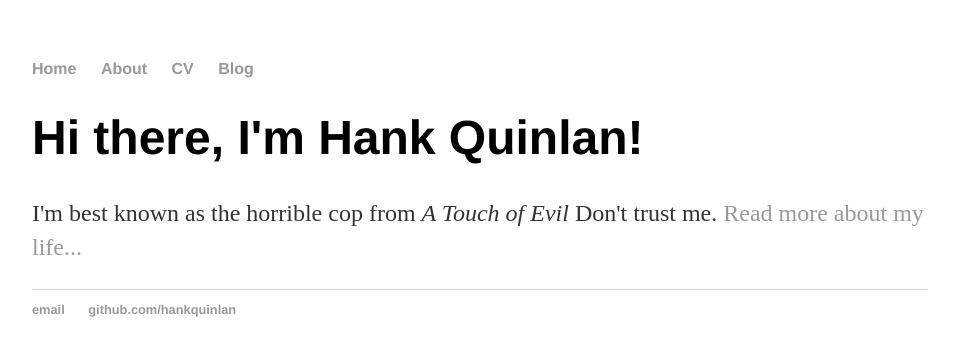
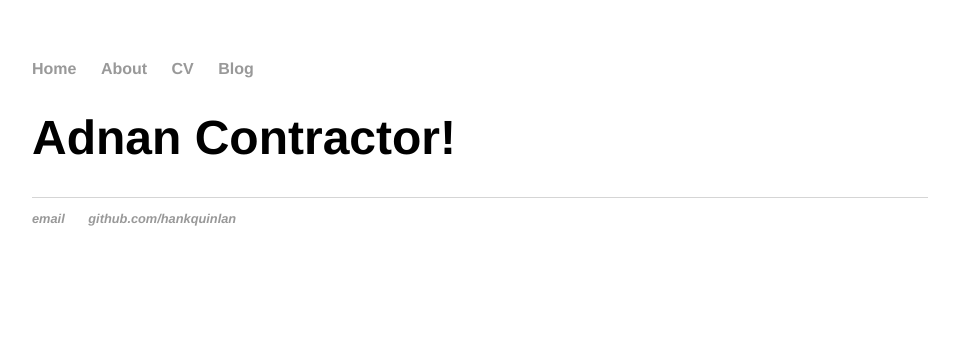
Before and after one commit to acontrac/acontrac.github.io, a Jekyll site: the page built from index.html, in a window 1280 px wide. Shown: the top 356 px of the page, without its empty margins (160-1115 px from the left). Built offline with Jekyll 4.4.1, drawn with Linux system fonts in a browser that asks for light colours.

Commit message:
Update index.html

```diff
--- a/index.html
+++ b/index.html
@@ -1,8 +1,8 @@
 ---
 layout: default
-title: Hank Quinlan, Horrible Cop
+title: Adnan Contractor
 ---
 <div class="blurb">
-	<h1>Hi there, I'm Hank Quinlan!</h1>
-	<p>I'm best known as the horrible cop from <em>A Touch of Evil</em> Don't trust me. <a href="/about">Read more about my life...</a></p>
+	<h1>Adnan Contractor!</h1>
+	<I am an undergraduate student at Caltech studying physics and philosophy. I am interested in algorithmic fairness, differential privacy, and accountable recommendation systems.>
 </div><!-- /.blurb -->
```
